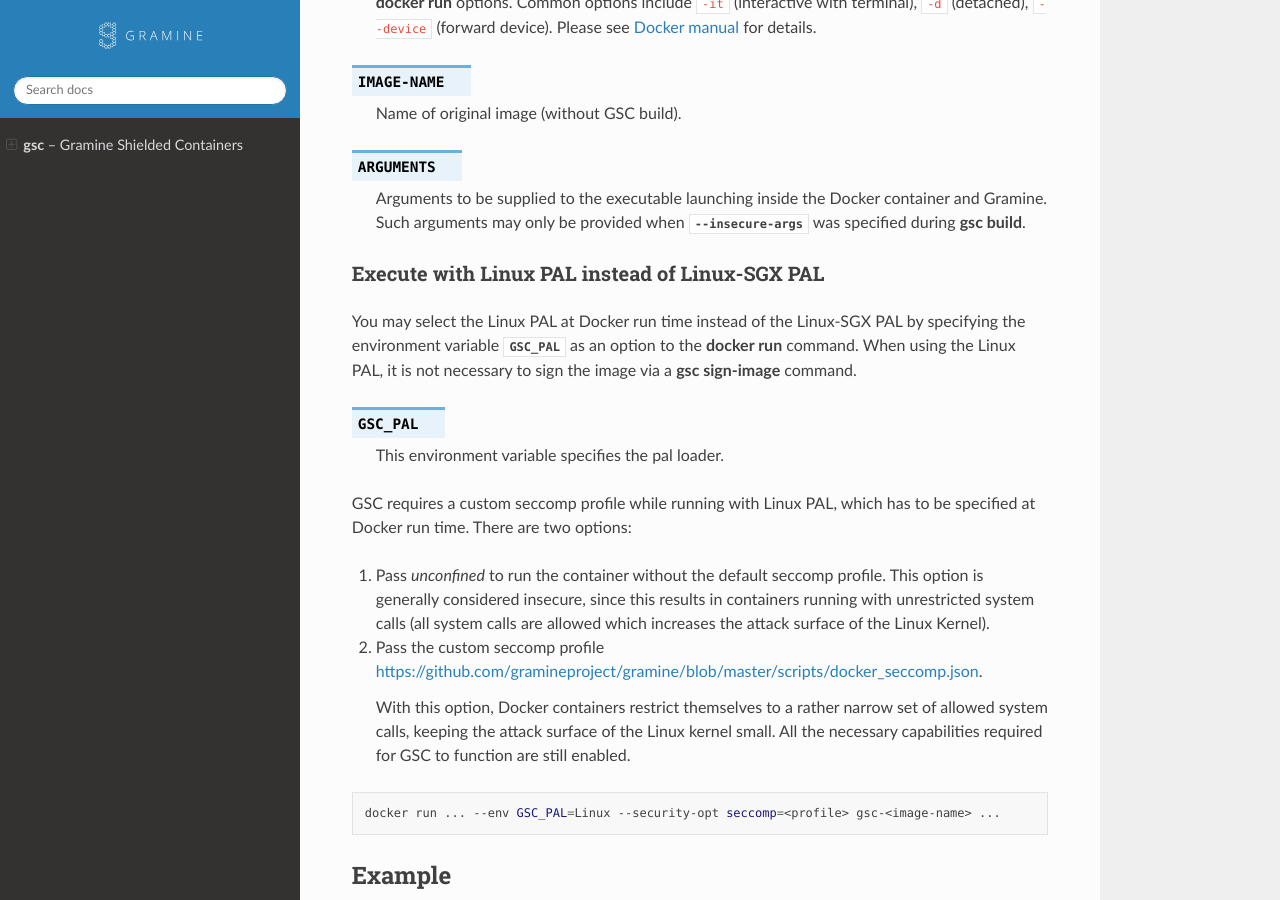
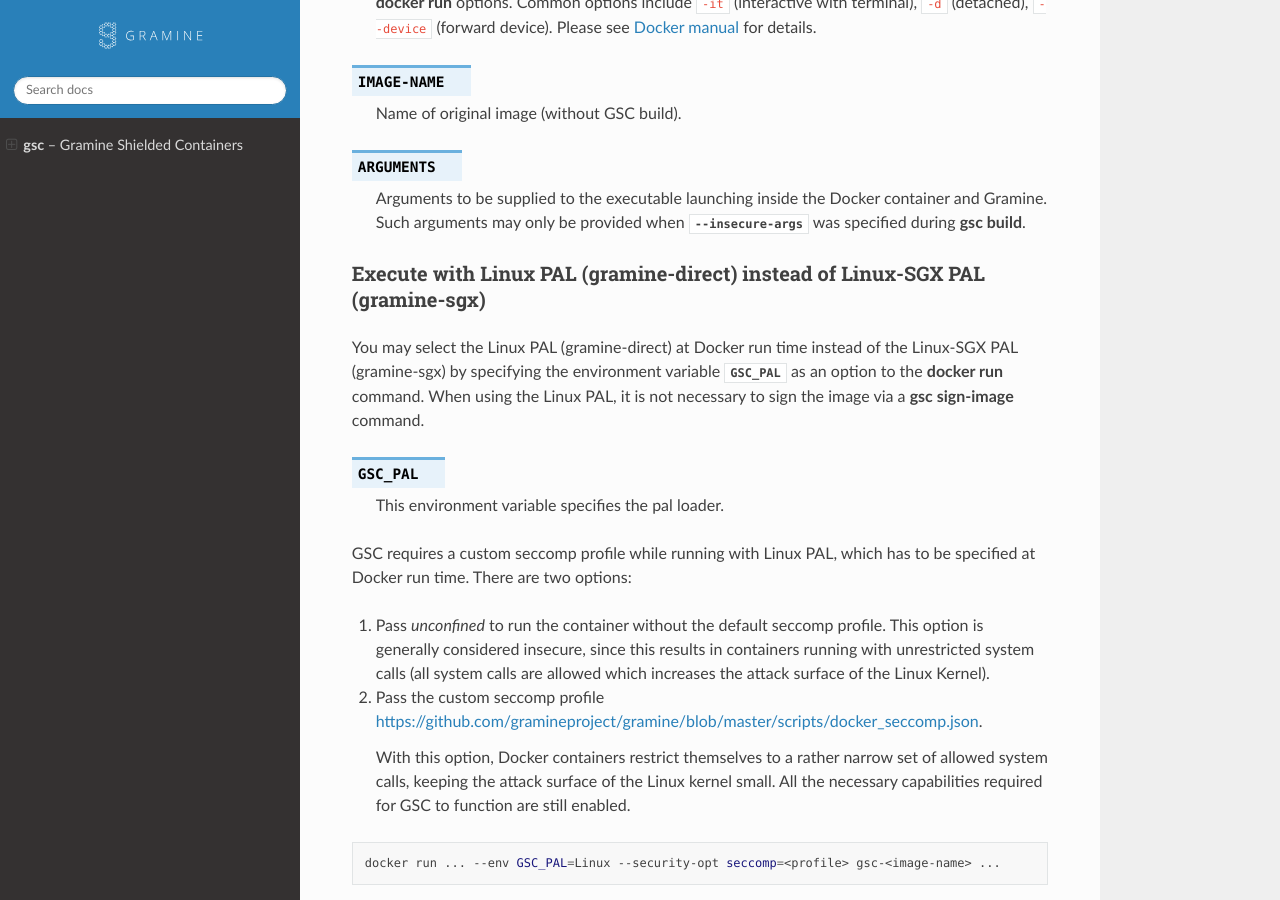
Before and after one commit to gramineproject/gsc, a Sphinx documentation site: the page built from Documentation/index.rst, in a window 1280 px wide and 900 px high, scrolled down 7158 px. Built offline with Sphinx 7.4.7 and the Read the Docs theme 2.0.0, drawn with Linux system fonts in a browser that asks for light colours.

Commit message:
[Docs] State explicitly that Linux PAL is `gramine-direct`
Signed-off-by: jkr0103 <jitender.kumar@intel.com>

```diff
--- a/Documentation/index.rst
+++ b/Documentation/index.rst
@@ -388,13 +388,14 @@
    :command:`gsc build`.
 
 
-Execute with Linux PAL instead of Linux-SGX PAL
------------------------------------------------
+Execute with Linux PAL (gramine-direct) instead of Linux-SGX PAL (gramine-sgx)
+------------------------------------------------------------------------------
 
-You may select the Linux PAL at Docker run time instead of the Linux-SGX PAL by
-specifying the environment variable :envvar:`GSC_PAL` as an option to the
-:command:`docker run` command. When using the Linux PAL, it is not necessary to
-sign the image via a :command:`gsc sign-image` command.
+You may select the Linux PAL (gramine-direct) at Docker run time instead of
+the Linux-SGX PAL (gramine-sgx) by specifying the environment variable
+:envvar:`GSC_PAL` as an option to the :command:`docker run` command. When using
+the Linux PAL, it is not necessary to sign the image via a
+:command:`gsc sign-image` command.
 
 .. envvar:: GSC_PAL
 
```
